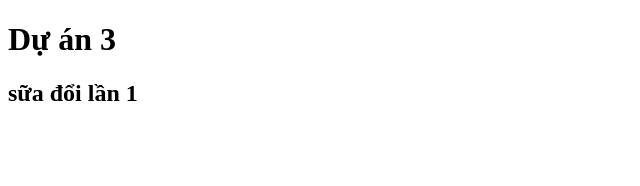
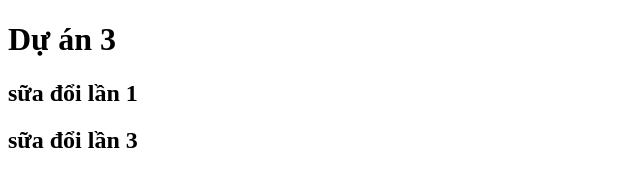
Before and after one commit to HuynhThangVN/Du_An2, a plain HTML site: page index.html in a window 1280 px wide. Shown: the whole page, without its empty margins (0-640 px from the left). Drawn offline with Linux system fonts and the light colour scheme.

Commit message:
first commit

```diff
--- a/index.html
+++ b/index.html
@@ -8,5 +8,6 @@
   <body>
     <h1>Dự án 3</h1>
     <h2>sữa đổi lần 1</h2>
+    <h2>sữa đổi lần 3</h2>
   </body>
 </html>
```
